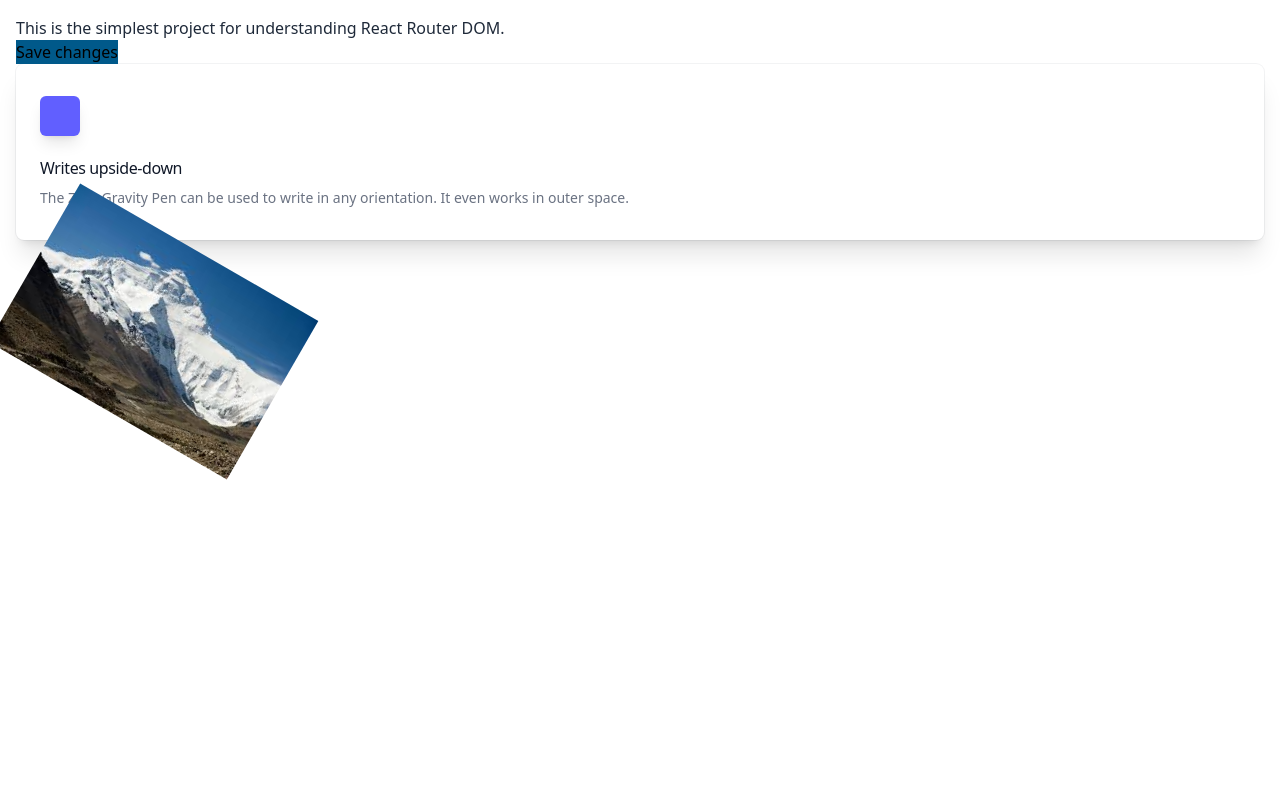
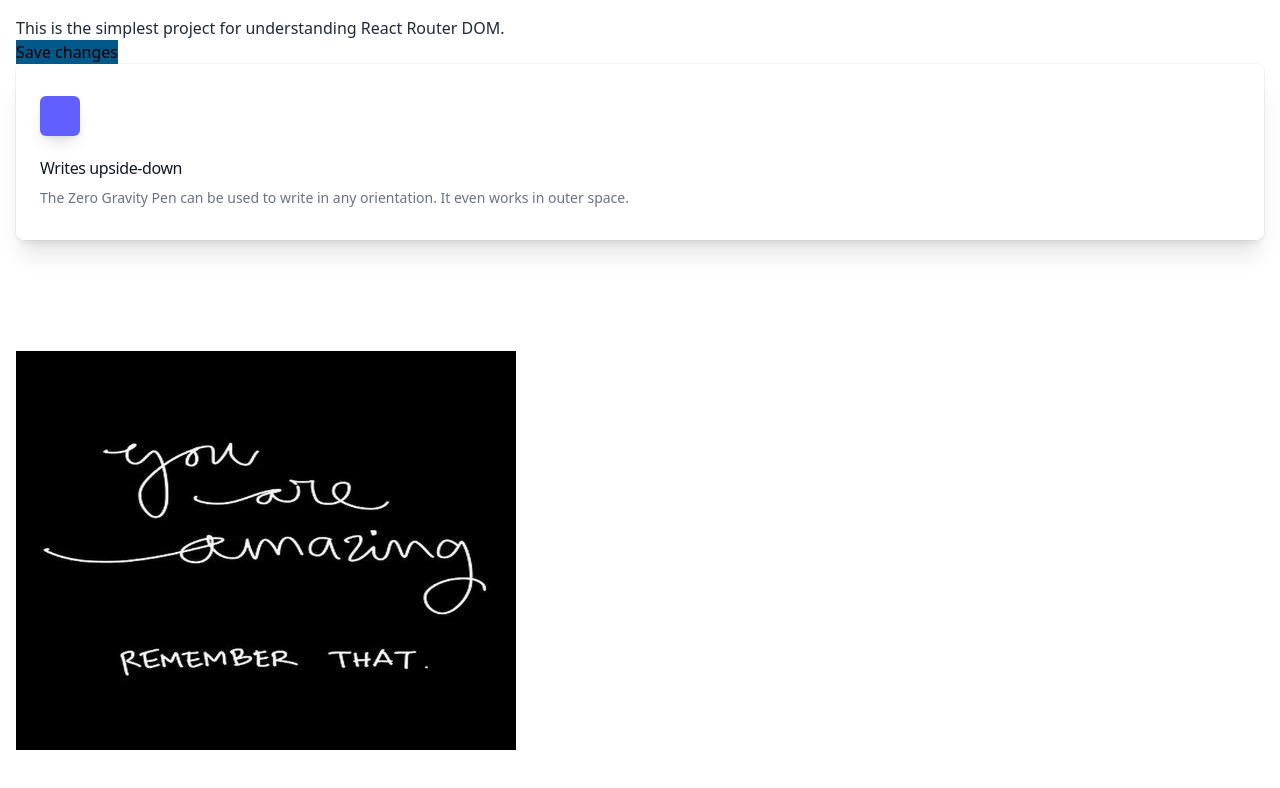
Before and after one commit to Attiqa-Z/Weather-App, a React (Vite) app: page / in a window 1280 px wide. Shown: the top 788 px of the page. Built offline with nearby package versions, Linux system fonts and the light colour scheme.

Commit message:
Learn Image concepts in Tailwind CSS

```diff
--- a/src/App.tsx
+++ b/src/App.tsx
@@ -26,7 +26,7 @@ function App() {
     The Zero Gravity Pen can be used to write in any orientation. It even works in outer space.
   </p>
 </div>
-<img className="rotate-30 ..." src="/src/assets/img.jpeg" />
+<img className="rotate-x-50 rotate-z-45..." src="/src/assets/love.jpg" />
 
    </div>
   );
```
Also changed, not shown: src/assets/img.jpeg (deleted), src/assets/love.jpg (added).
